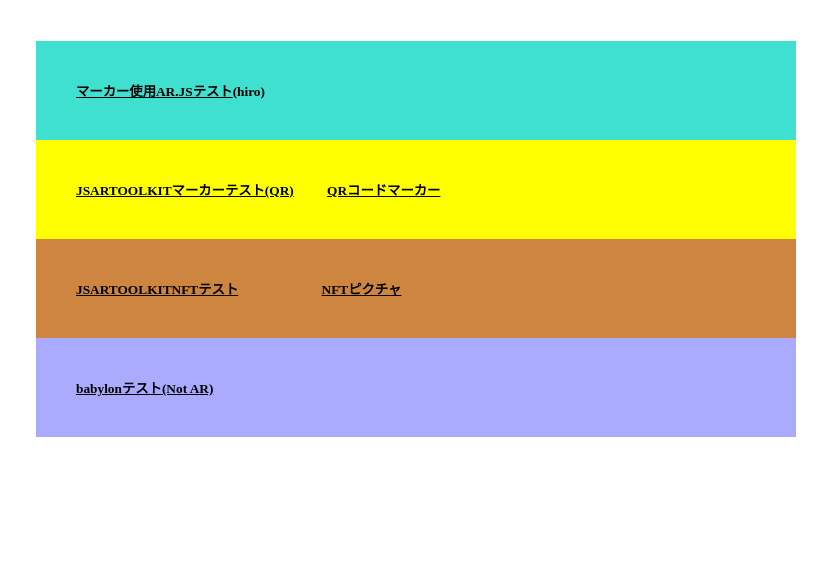
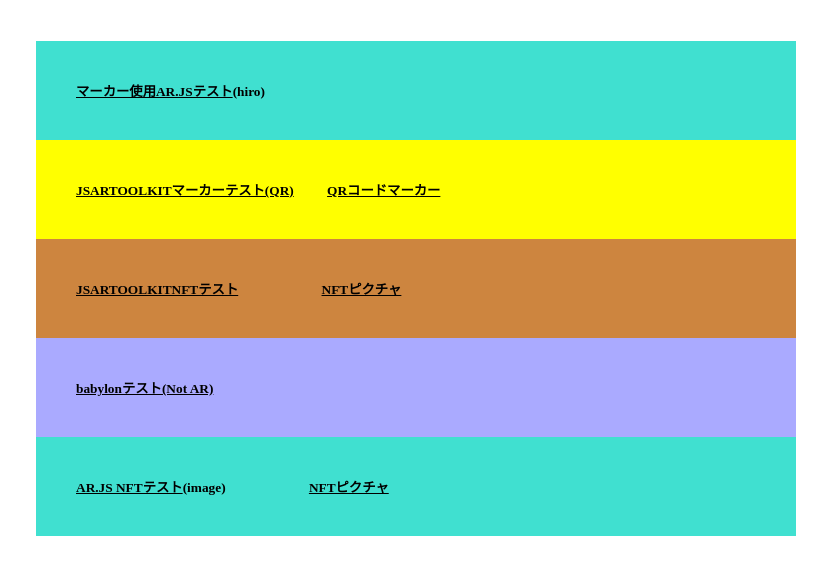
Before and after one commit to sachopu/github.io, a plain HTML site: page index.html in a window 1280 px wide. Shown: the part 93-668 px from the top of the page, without its empty margins (224-1051 px from the left). Drawn offline with Linux system fonts and the light colour scheme.

Commit message:
arjs nft test

```diff
--- a/+index.html
+++ b/index.html
@@ -41,7 +41,9 @@
         <td bgcolor="#aaaaff"><a href="babylon/babylontest.html"><b>babylonテスト(Not AR)</b></a></td>
       </tr>
       <tr>
-        <td bgcolor="#ffffff"><br class="HPZAutoBR" style="line-height: 0px;"></td>
+        <td bgcolor="#40e0d0"><a href="arjs3/arnft.html"><b>AR.JS NFTテスト</b></a><b>(image)</b>
+          &ensp; &ensp; &ensp; &ensp; &ensp; &ensp; &ensp; &ensp;
+          <a href="arjs3/pinball.jpg"><b>NFTピクチャ</b></a></td>
       </tr>
     </tbody>
   </table>
```
Also changed, not shown: arjs3/pinball.jpg (added).
